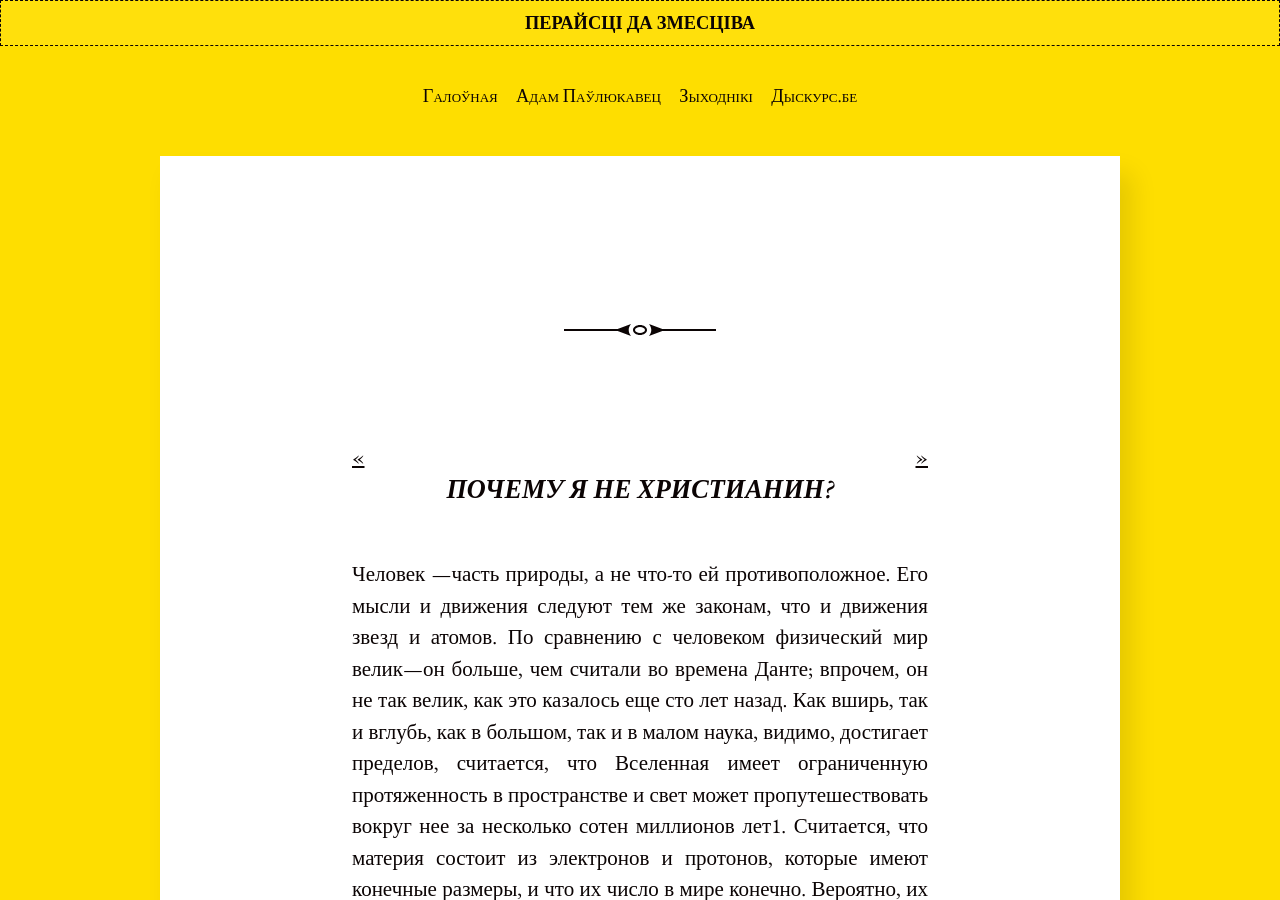
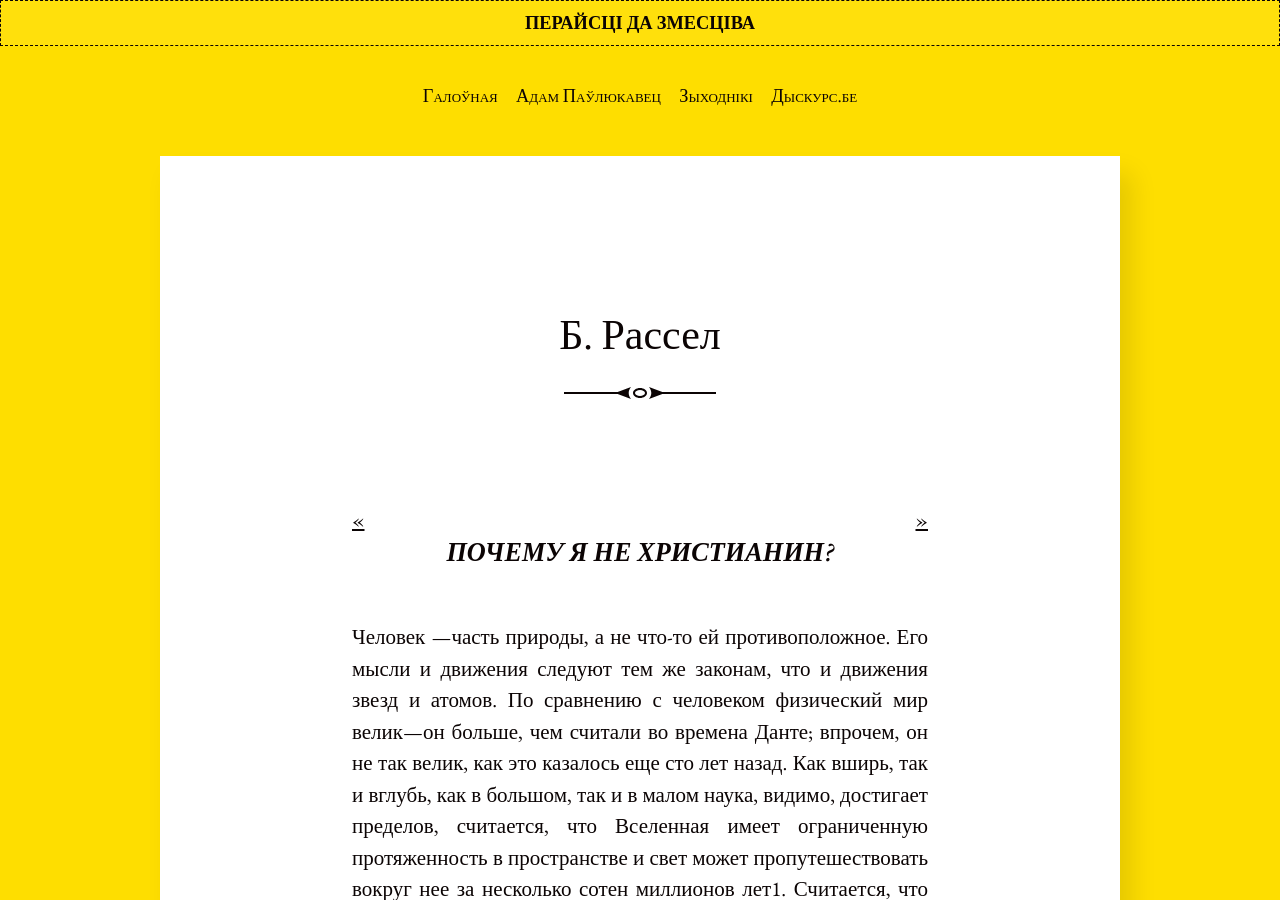
Before and after one commit to skaivolas/mir, a Jekyll site: the page built from _posts/2018-06-05-07.md, in a window 1280 px wide and 900 px high. Built offline with Jekyll 4.4.1, drawn with Linux system fonts in a browser that asks for light colours; our own code applies the rules of GitHub Pages for plain Markdown files; some of the changed text lies outside the part shown.

Commit message:
Update 2018-06-05-07.md

```diff
--- a/_posts/2018-06-05-07.md
+++ b/_posts/2018-06-05-07.md
@@ -1,6 +1,6 @@
 ---
 layout: post
-title: **Б. Рассел**
+title: Б. Рассел
 ---
 
 #### **ПОЧЕМУ Я НЕ ХРИСТИАНИН?**
```
